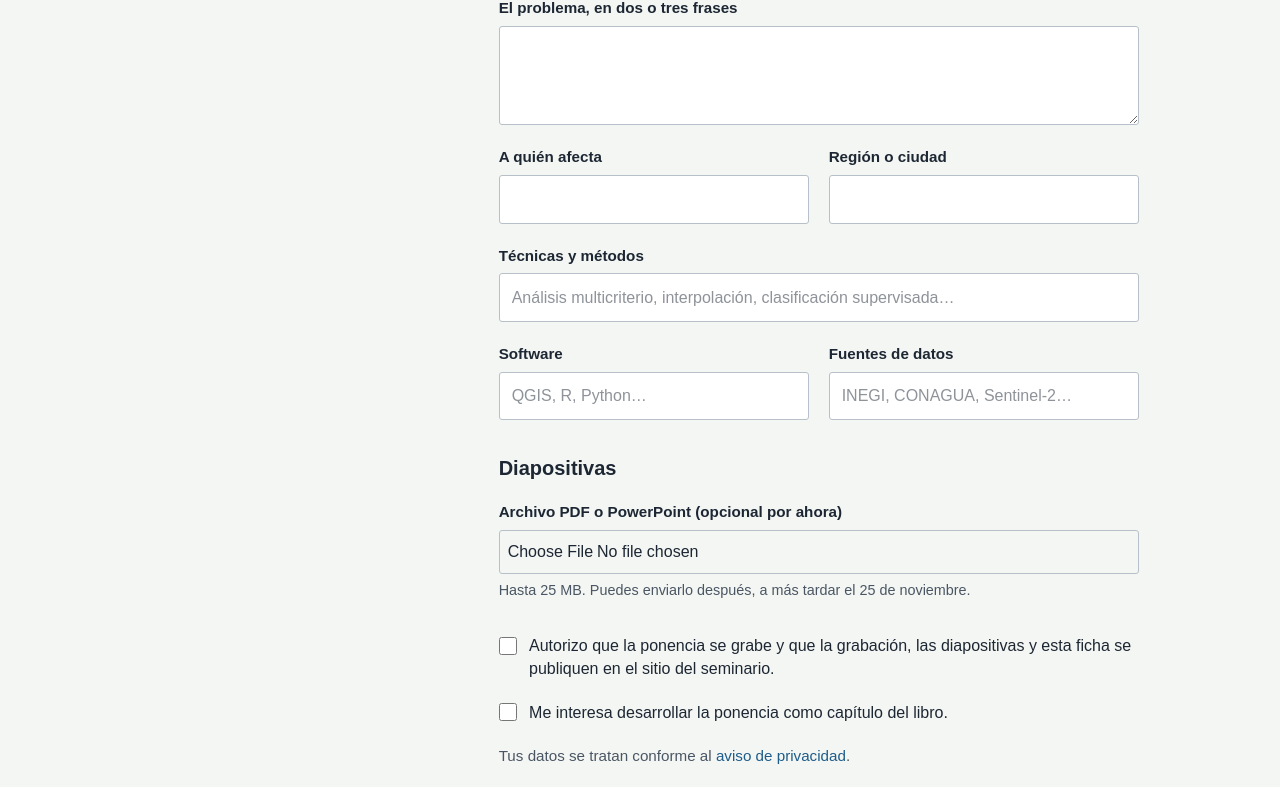
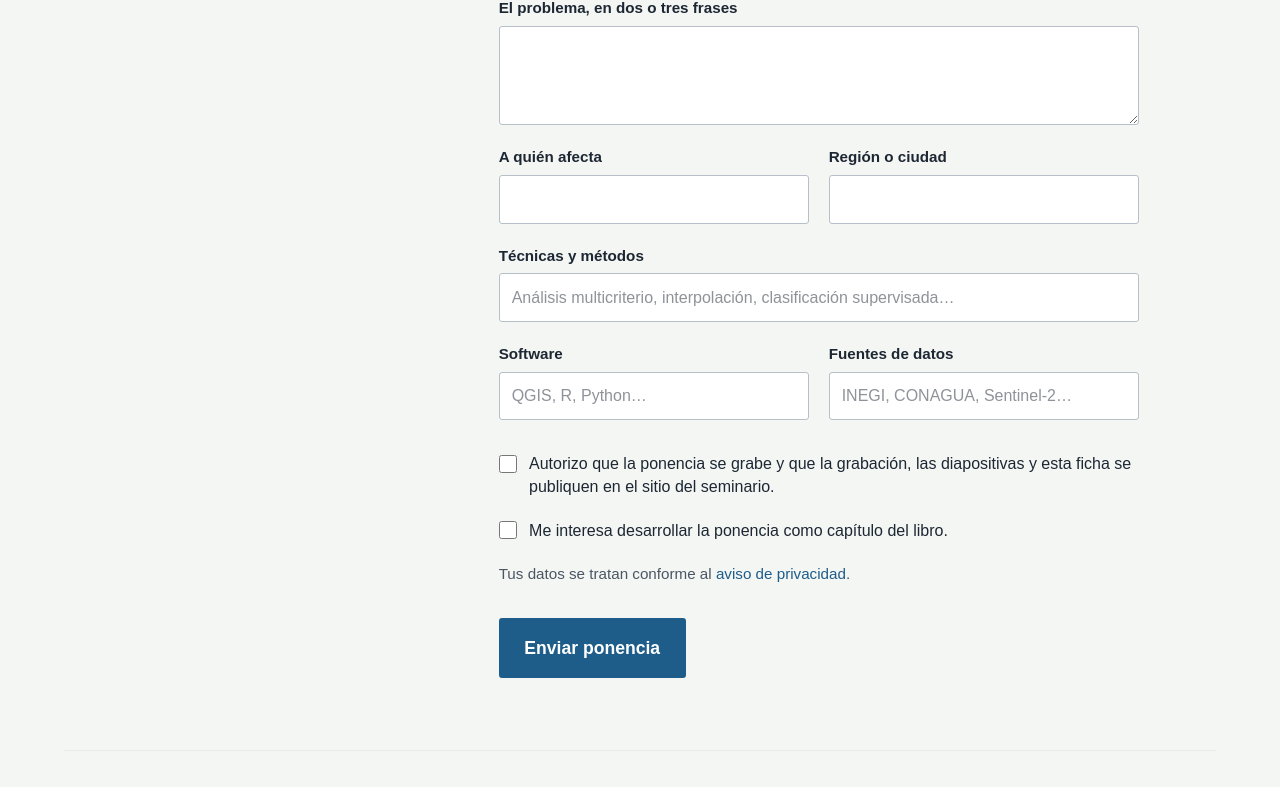
Before and after one commit to sergiolopezolvera/portfolio-sergio, a Next.js app: page /sig-para-mexico/ponentes in a window 1280 px wide. Shown: the part 937-1724 px from the top of the page. Built offline with nearby package versions, Linux system fonts and the light colour scheme; a web font is replaced by a local one.

Commit message:
Ponentes: quitar carga de diapositivas del formulario (se pedirán por correo)
Co-Authored-By: Claude Opus 5.5 <noreply@anthropic.com>
Claude-Session: https://claude.ai/code/session_01E5zc8gLJUuTtFQavAnzXgW

```diff
--- a/app/sig-para-mexico/ponentes/FormularioPonencia.tsx
+++ b/app/sig-para-mexico/ponentes/FormularioPonencia.tsx
@@ -6,19 +6,7 @@ import { SESIONES } from "../config";
 import { enviar } from "../_componentes/enviar";
 import styles from "../seminario.module.css";
 
-const MAX_MB = 25;
-const TIPOS = ".pdf,.ppt,.pptx,application/pdf,application/vnd.ms-powerpoint,application/vnd.openxmlformats-officedocument.presentationml.presentation";
-
 type Estado = "listo" | "enviando" | "hecho" | "error";
-
-function leerBase64(archivo: File): Promise<string> {
-  return new Promise((resolve, reject) => {
-    const lector = new FileReader();
-    lector.onload = () => resolve(String(lector.result).split(",")[1] ?? "");
-    lector.onerror = () => reject(lector.error);
-    lector.readAsDataURL(archivo);
-  });
-}
 
 export default function FormularioPonencia() {
   const [estado, setEstado] = useState<Estado>("listo");
@@ -27,19 +15,6 @@ export default function FormularioPonencia() {
   async function alEnviar(e: FormEvent<HTMLFormElement>) {
     e.preventDefault();
     const f = new FormData(e.currentTarget);
-    const archivo = f.get("archivo");
-    let adjunto: { nombre: string; tipo: string; contenido: string } | null = null;
-
-    if (archivo instanceof File && archivo.size > 0) {
-      if (archivo.size > MAX_MB * 1024 * 1024) {
-        setEstado("error");
-        setMensaje(`El archivo pesa más de ${MAX_MB} MB. Expórtalo como PDF o comprime las imágenes.`);
-        return;
-      }
-      setEstado("enviando");
-      adjunto = { nombre: archivo.name, tipo: archivo.type, contenido: await leerBase64(archivo) };
-    }
-
     setEstado("enviando");
     const r = await enviar({
       tipo: "ponencia",
@@ -55,7 +30,6 @@ export default function FormularioPonencia() {
       tecnicas: f.get("tecnicas"),
       software: f.get("software"),
       datos: f.get("datos"),
-      archivo: adjunto,
       autoriza_publicar: f.get("autoriza_publicar") === "on",
       interes_libro: f.get("interes_libro") === "on",
       sitio_web: f.get("sitio_web"),
@@ -73,8 +47,8 @@ export default function FormularioPonencia() {
       <div className={styles.confirmacion} role="status">
         <h2 className={styles.h2}>Recibimos tu ponencia</h2>
         <p>
-          Gracias. Revisaremos la ficha y te escribiremos para el ensayo técnico. Si quieres
-          enviar una versión nueva de tus diapositivas, llena el formulario otra vez.
+          Gracias. Revisaremos la ficha y, una semana antes del seminario, te escribiremos
+          para pedirte las diapositivas y acordar el ensayo técnico.
         </p>
         <Link href="/sig-para-mexico" className={styles.enlace}>
           Ver el programa
@@ -155,17 +129,6 @@ export default function FormularioPonencia() {
         </div>
       </fieldset>
 
-      <fieldset className={styles.grupo}>
-        <legend>Diapositivas</legend>
-        <label className={styles.campo}>
-          <span>Archivo PDF o PowerPoint (opcional por ahora)</span>
-          <input name="archivo" type="file" accept={TIPOS} />
-          <small>
-            Hasta {MAX_MB} MB. Puedes enviarlo después, a más tardar el 25 de noviembre.
-          </small>
-        </label>
-      </fieldset>
-
       <label className={styles.trampa} aria-hidden="true">
         Sitio web
         <input name="sitio_web" tabIndex={-1} autoComplete="off" />
--- a/app/sig-para-mexico/ponentes/page.tsx
+++ b/app/sig-para-mexico/ponentes/page.tsx
@@ -5,7 +5,7 @@ import styles from "../seminario.module.css";
 
 export const metadata: Metadata = {
   title: "Ponentes · Seminario SIG para México",
-  description: "Ficha y diapositivas de las ponencias del seminario SIG para México.",
+  description: "Ficha de las ponencias del seminario SIG para México.",
   robots: { index: false, follow: false },
 };
 
@@ -18,6 +18,9 @@ export default function Ponentes() {
           <p className={styles.nota}>
             Con estos datos armamos la ficha de tu ponencia en el sitio del seminario. Las
             fichas se ven en el programa y, después del seminario, junto a la grabación.
+          </p>
+          <p className={styles.nota}>
+            Las diapositivas te las pediremos por correo una semana antes del seminario.
           </p>
           <p className={styles.nota}>Recuerda la estructura de 20 minutos:</p>
           <ol className={styles.listaSimple}>
--- a/scripts/sig-para-mexico/INSTRUCCIONES.md
+++ b/scripts/sig-para-mexico/INSTRUCCIONES.md
@@ -47,5 +47,5 @@ A quienes se registraron antes, mándales los enlaces desde la hoja (columna Cor
 - Una cuenta personal de Gmail puede enviar unos **100 correos al día** desde Apps Script.
   La función `preparar` imprime cuántos te quedan. Si el registro crece mucho en un día,
   los correos de confirmación fallarán, pero el registro sí se guarda.
-- Archivos de ponentes: hasta **25 MB** (PDF o PowerPoint).
+- Las diapositivas se piden por correo una semana antes; la carpeta **Archivos de ponentes** queda para guardarlas.
 - Si alguien se registra dos veces con el mismo correo, se actualiza su fila en lugar de duplicarla.
```
Also changed, not shown: 1 other file (tests, documents, lock files or other folders).
